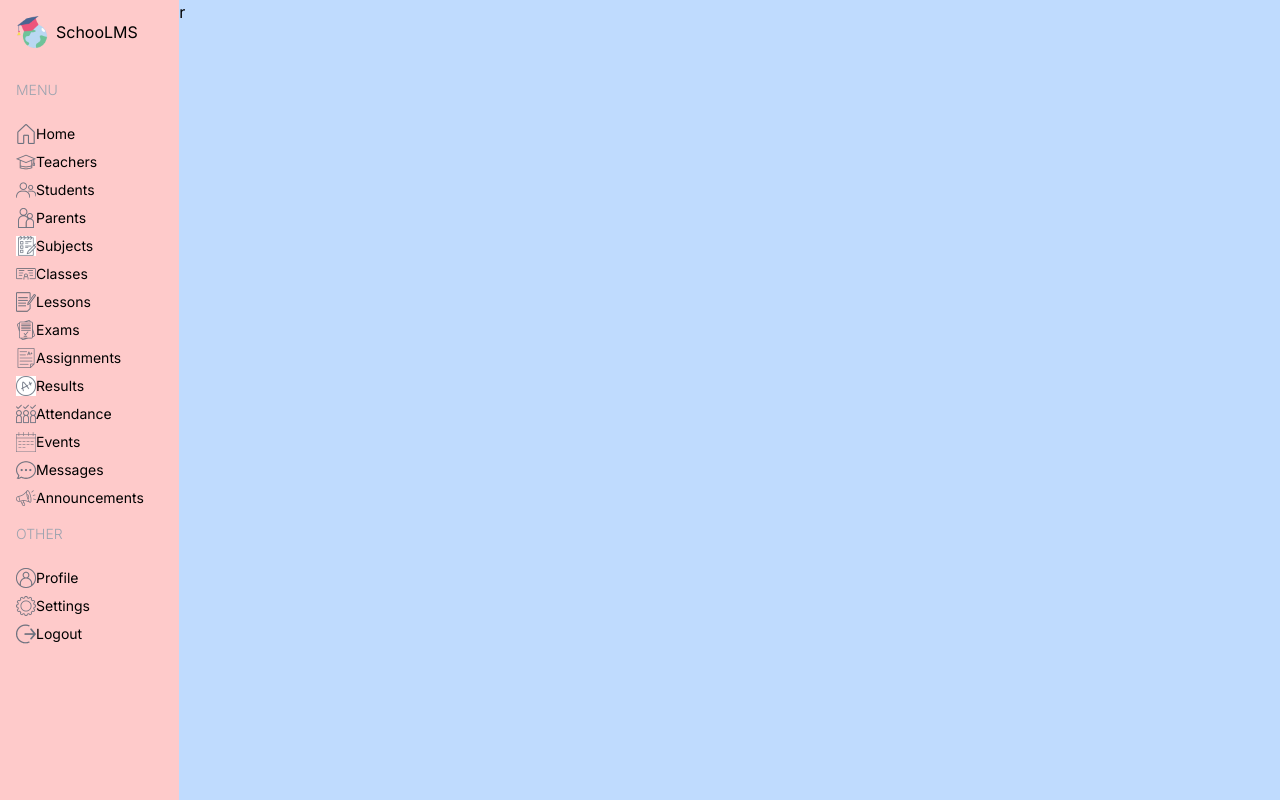
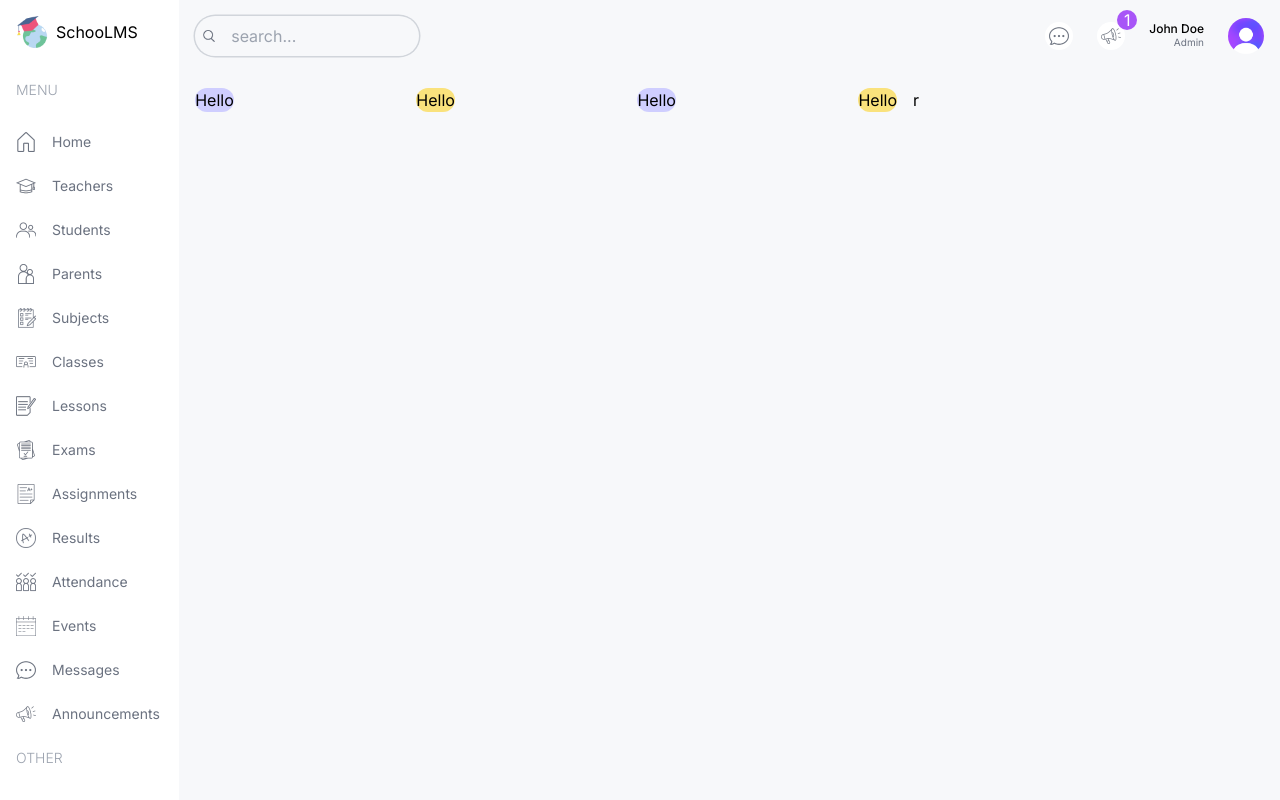
Before and after one commit to OsamaAbdulHafeez/LMS, a Next.js app: page /admin in a window 1280 px wide. Built offline with nearby package versions, Linux system fonts and the light colour scheme.

Commit message:
Navbar set

```diff
--- a/src/app/(dashboard)/admin/page.tsx
+++ b/src/app/(dashboard)/admin/page.tsx
@@ -1,9 +1,20 @@
+import UserCard from '@/components/UserCard'
 import React from 'react'
 
 const AdminPage = () => {
   return (
-    <div>
-      AdminPage
+    <div className='p-4 flex flex-col md:flex-row gap-4'>
+      <div className='w-full lg:w-2/3'>
+        <div className='flex gap-4 justify-between'>
+          <UserCard type='student'/>
+          <UserCard type='teacher'/>
+          <UserCard type='parent'/>
+          <UserCard type='staff'/>
+        </div>
+      </div>
+      <div className='w-full lg:w-1/3'>
+        r
+      </div>
     </div>
   )
 }
--- a/src/app/(dashboard)/layout.tsx
+++ b/src/app/(dashboard)/layout.tsx
@@ -1,7 +1,7 @@
 import Menu from "@/components/Menu";
 import Image from "next/image";
 import Link from "next/link";
-
+import Navbar from '@/components/Navbar'
 export default function DashboardLayout({
     children,
   }: Readonly<{
@@ -9,15 +9,16 @@ export default function DashboardLayout({
   }>) {
     return (
         <div className="h-screen flex">
-          <div className="w-[14%] md:w-[8%] lg:w-[16%] xl:w-[14%] bg-red-200 p-4">
+          <div className="w-[14%] md:w-[8%] lg:w-[16%] xl:w-[14%] p-4 overflow-auto">
             <Link href="/" className="flex items-center justify-center lg:justify-start gap-2">
               <Image src="/logo.png" alt="logo" width={32} height={32}/>
               <span className="hidden lg:block">SchooLMS</span>
             </Link>
             <Menu/>
           </div>
-          <div className="w-[86%] md:w-[92%] lg:w-[84%] xl:w-[86%] bg-blue-200">
-            r
+          <div className="w-[86%] md:w-[92%] lg:w-[84%] xl:w-[86%] bg-[#F7F8FA]">
+            <Navbar/>
+            {children}
           </div>
         </div>
     );
--- a/src/components/Menu.tsx
+++ b/src/components/Menu.tsx
@@ -122,9 +122,9 @@ const Menu = () => {
         <div className="flex flex-col gap-2" key={i.title}>
             <span className="hidden lg:block text-gray-400 font-light my-4">{i.title}</span>
             {i.items.map(item=>(
-              <Link href={item.href} key={item.label} className="flex">
+              <Link href={item.href} key={item.label} className="flex items-center justify-center lg:justify-start gap-4 py-2 text-gray-500">
                 <Image src={item.icon} alt="" width={20} height={20}/>
-                <span>{item.label}</span>
+                <span className="hidden lg:block">{item.label}</span>
               </Link>
             ))}
         </div>
--- /dev/null
+++ b/src/components/Navbar.tsx
@@ -0,0 +1,28 @@
+import Image from "next/image"
+
+const Navbar = () => {
+  return (
+    <div className="flex items-center justify-between p-4">
+        <div className="hidden md:flex items-center gap-2 rounded-full ring-[1.5px] ring-gray-300 px-2 ">
+            <Image src='/search.png' alt="" width={12} height={12}/>
+            <input type="text" placeholder="search..." className="bg-transparent p-2 w-[200px] outline-none"/>
+        </div>
+        <div className="flex items-center gap-6 justify-end w-full">
+            <div className="bg-white w-7 h-7 rounded-full flex items-center justify-center cursor-pointer">
+                <Image src="/message.png" alt="" width={20} height={20}/>
+            </div>
+            <div className="bg-white w-7 h-7 rounded-full flex items-center justify-center cursor-pointer relative">
+                <Image src="/announcement.png" alt="" width={20} height={20}/>
+                <div className="absolute -top-3 -right-3 h-5 w-5 flex items-center justify-center bg-purple-500 text-white rounded-full">1</div>
+            </div>
+            <div className="flex flex-col">
+                <span className="text-xs leading-3 font-medium">John Doe</span>
+                <span className="text-[10px] text-right text-gray-500">Admin</span>
+            </div>
+            <Image src="/avatar.png" alt="" height={36} width={36} className="rounded-full"/>
+        </div>
+    </div>
+  )
+}
+
+export default Navbar
--- /dev/null
+++ b/src/components/UserCard.tsx
@@ -0,0 +1,9 @@
+const UserCard = ({type}:{type:string}) => {
+  return (
+    <div className="rounded-2xl odd:bg-Purple even:bg-Yellow">
+        Hello
+    </div>
+  )
+}
+
+export default UserCard
--- a/tailwind.config.ts
+++ b/tailwind.config.ts
@@ -13,6 +13,14 @@ const config: Config = {
         "gradient-conic":
           "conic-gradient(from 180deg at 50% 50%, var(--tw-gradient-stops))",
       },
+      colors:{
+        Sky:"#C3EBFA",
+        SkyLight:"#EDF9FD",
+        Purple:"#CFCEFF",
+        PurpleLight:"#F1F0FF",
+        Yellow:"#FAE27C",
+        YellowLight:"#FEFCE8",
+      }
     },
   },
   plugins: [],
```
